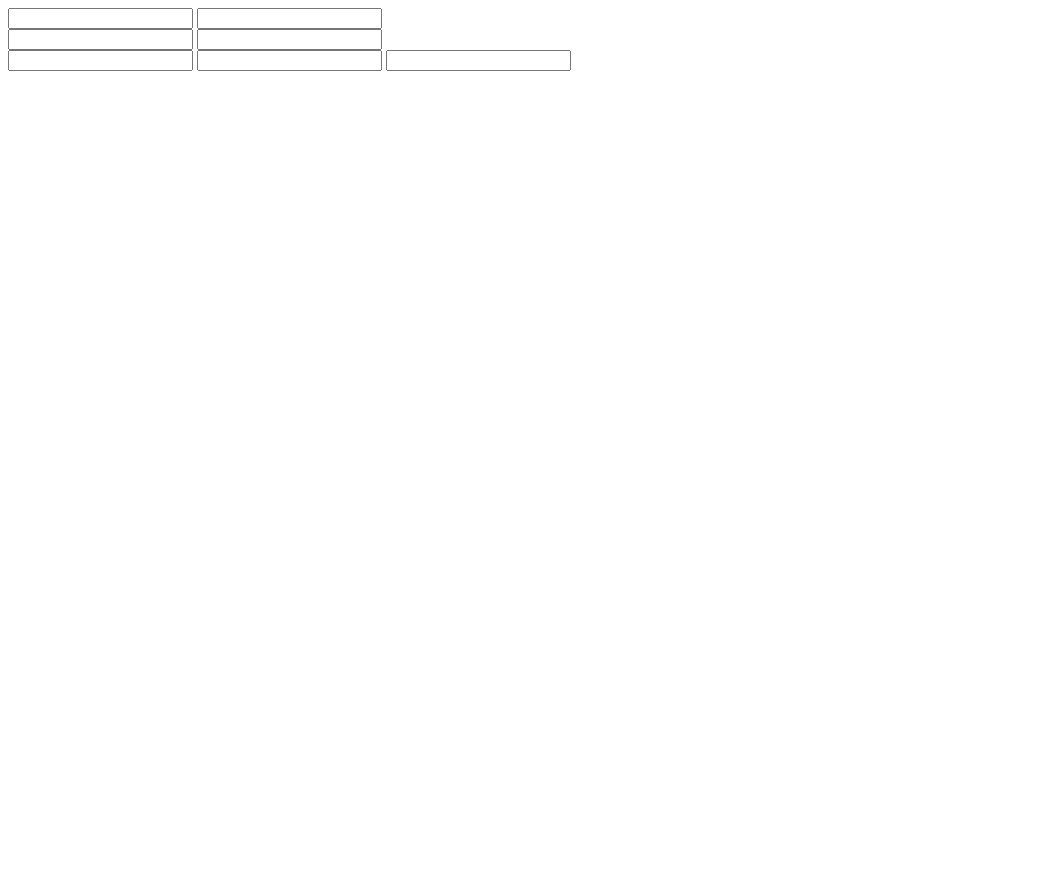
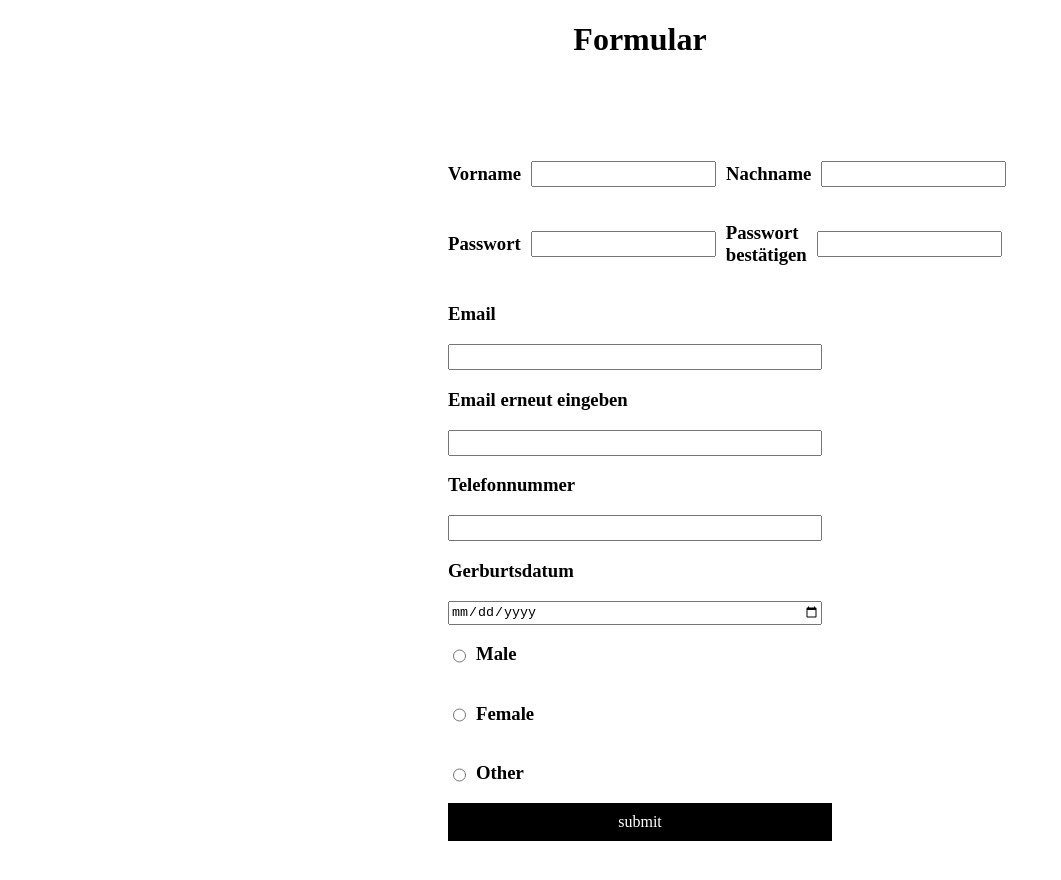
Before and after one commit to QuirinEcker/formular, a plain HTML site: page index.html in a window 1280 px wide. Shown: the whole page, without its empty margins (0-1061 px from the left). Before the commit the page ends 800 px from the top, so only its background shows below. Drawn offline with Linux system fonts and the light colour scheme.

Commit message:
style finished

```diff
--- a/index.html
+++ b/index.html
@@ -3,29 +3,60 @@
 	<head>
 		<meta charset="utf-8">
 		<title>Unbenanntes Dokument</title>
+		<link rel="stylesheet" href="style.css">
+		<script src="script.js"></script>
 	</head>
 
 	<body>
+		<h1>Formular</h1>
 		<form action="">
 			<div id="personal-information">
-				<div id="password">
+				<div id="names">
+					<h3>Vorname</h3>
 					<input type="text" id="first-name">
+					<h3>Nachname</h3>
 					<input type="text" id="last-name">
 				</div>
 				<div id="passwords">
+					<h3>Passwort</h3>
 					<input type="text" id="password">
+					<h3>Passwort bestätigen</h3>
 					<input type="text" id="password-confirm">
 				</div>
 			</div>
 
 			<div id="contact">
+				<h3>Email</h3>
 				<input type="text" id="email">
+				<h3>Email erneut eingeben</h3>
 				<input type="text" id="email-confirm">
+				<h3>Telefonnummer</h3>
 				<input type="text" id="phone-number">
 			</div>
 
-			<div id="birthday">
+			<div id="other-info">
+				<h3>Gerburtsdatum</h3>
+				<input type="date" id="birthday">
+				<div id="gender">
+					<div>
+						<h3>Male</h3>
+						<input type="radio" name="gender" class="genders">
+					</div>
 
+					<div>
+						<h3>Female</h3>
+						<input type="radio" name="gender" class="genders">
+					</div>
+
+					<div>
+						<h3>Other</h3>
+						<input type="radio" name="gender" class="genders">
+					</div>
+				</div>
+			</div>
+
+			<div id="submit">
+				<div>submit</div>
 			</div>
 		</form>
 	</body>
--- /dev/null
+++ b/script.js
@@ -0,0 +1 @@
+// JavaScript Document
--- /dev/null
+++ b/style.css
@@ -0,0 +1,67 @@
+html {
+	width: 100%;
+	height: 100%;
+}
+
+body {
+	min-width: 100%;
+	min-height: 100%;
+
+	padding: 0; margin: 0;
+
+	display: flex;
+	justify-content: center;
+	align-items: center;
+	flex-direction: column;
+}
+
+#names, #passwords {
+	display: flex;
+	flex-direction: row;
+	align-items: center;
+}
+
+#contact, #other-info {
+	display: flex;
+	flex-direction: column;
+	justify-content: center;
+}
+
+#gender {
+	display: flex;
+	flex-direction: column;
+}
+
+#gender div {
+	display: flex;
+	flex-direction: row-reverse;
+	justify-content: flex-end;
+	align-items: center;
+}
+
+input {
+	height: 20px;
+	margin-right: 10px;
+}
+
+h3 {
+	margin-right: 10px;
+}
+
+form {
+	width: 30%;
+	margin-top: 5%; margin-bottom: 10%;
+
+	display: flex;
+	flex-direction: column;
+}
+
+#submit {
+	background-color: black;
+	color: white;
+	padding: 10px;
+
+	display: flex;
+	justify-content: center;
+	align-items: center;
+}
```
